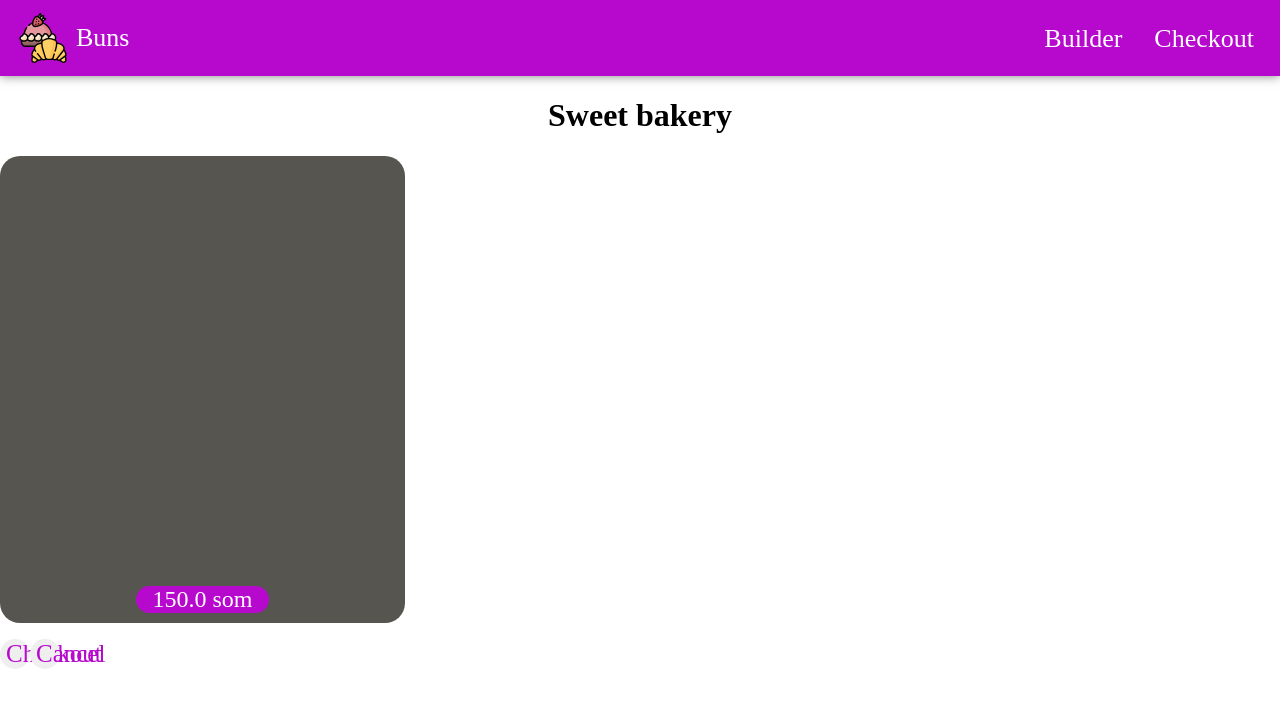
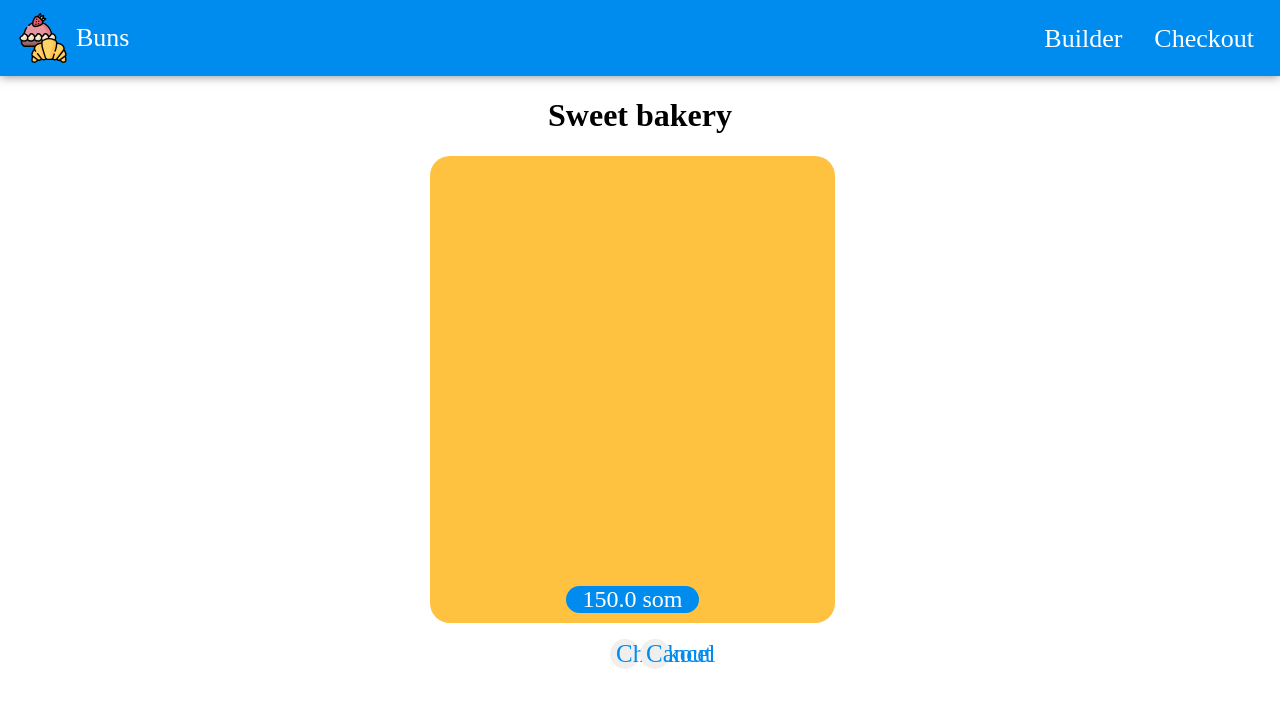
Before and after one commit to Erjankydyrov/tests-builder, a React (Create React App) app: page /checkout in a window 1280 px wide. Shown: the top 708 px of the page. Built offline with nearby package versions, Linux system fonts and the light colour scheme; a web font is replaced by a local one.

Commit message:
corected dizain

```diff
--- a/src/components/BunsBuilder/BunsControls/BunsControls.module.css
+++ b/src/components/BunsBuilder/BunsControls/BunsControls.module.css
@@ -1,9 +1,9 @@
 .BunsControls {
     min-width: 300px;
-    min-height: 400px;
+    max-height: 490px;
     padding: 1rem;
 
-    background-color: #b709ce;
+    background-color: #008bee;
     color: white;
     border-radius: 30px;
 }
--- a/src/components/BunsBuilder/BunsPreview/BunsPreview.module.css
+++ b/src/components/BunsBuilder/BunsPreview/BunsPreview.module.css
@@ -5,7 +5,7 @@
     margin-right: 1rem;
     margin-bottom: 1rem;
     border-radius: 20px;
-    background-color: #575550;
+    background-color: #ffc240;
     padding: 10px;
 
     display: flex;
@@ -22,7 +22,7 @@
 .price {
     font-size: 1.5rem;
     color: white;
-    background-color: #b709ce;
+    background-color: #008bee;
     border-radius: 1rem;
     padding: 0 1rem;
     margin-top: 40px;
--- a/src/components/Checkout/CheckoutSummary/CheckoutSummary.module.css
+++ b/src/components/Checkout/CheckoutSummary/CheckoutSummary.module.css
@@ -0,0 +1,13 @@
+.CheckoutSummary {
+    display: flex;
+    flex-direction: column;
+    width: 420px;
+    margin: 0 auto;
+    text-align: center;
+
+}
+.Buttons {
+    display: flex;
+    align-items: center;
+    justify-content: space-evenly;
+}
--- a/src/components/Drawer/Drawer.module.css
+++ b/src/components/Drawer/Drawer.module.css
@@ -7,7 +7,7 @@
 
     font-size: 26px;
     color: white;
-    background-color: #b709ce;
+    background-color: #008bee;
     box-shadow: 0 0 10px rgba(0, 0, 0, .5);
 
     transition: transform .3s ease-out;
--- a/src/components/Toolbar/Toolbar.module.css
+++ b/src/components/Toolbar/Toolbar.module.css
@@ -6,7 +6,7 @@
 
     font-size: 26px;
     color: white;
-    background-color: #b709ce;
+    background-color: #008bee;
     box-shadow: 0 0 10px rgba(0, 0, 0, .5);
 
     position: sticky;
--- a/src/components/UI/Button/Button.module.css
+++ b/src/components/UI/Button/Button.module.css
@@ -2,14 +2,14 @@
     border-radius: 50%;
     border: 0px;
     font-size: 25px;
-    color: #b709ce;
+    color: #008bee;
     width: 30px;
     height: 30px;
     outline: none;
 }
 .Button:hover {
     color: white;
-    background-color: #b709ce;
+    background-color: #008bee;
     box-shadow: 0px 0px 15px black;
 }
 .Button:disabled {
```
